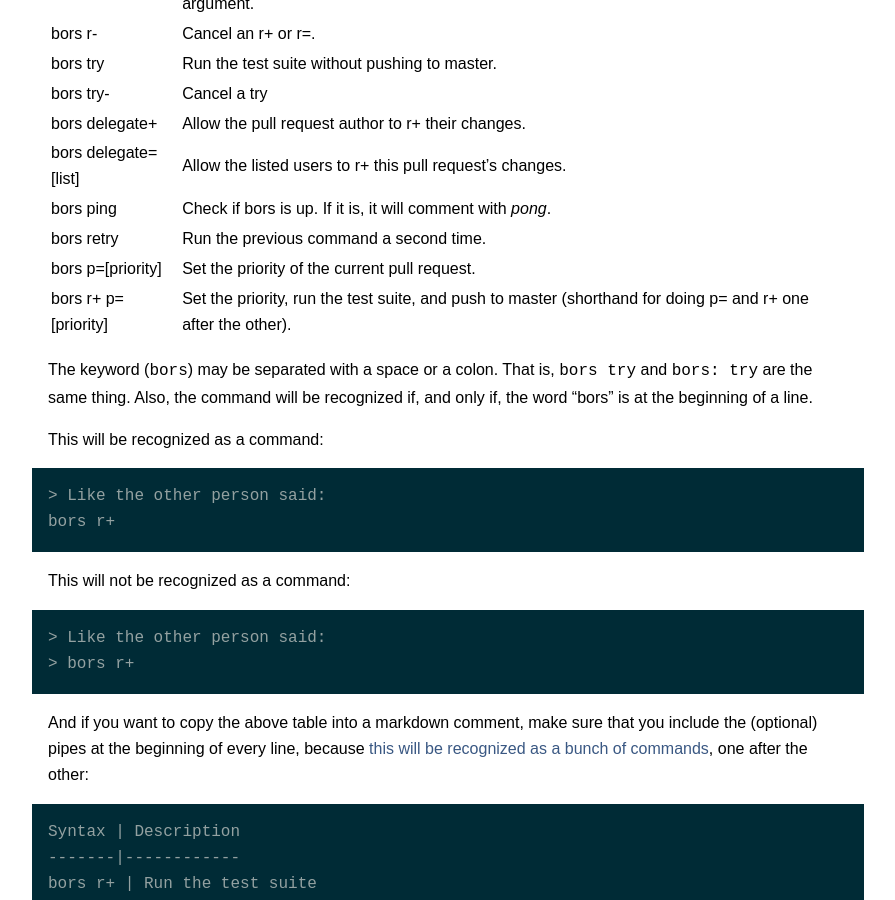
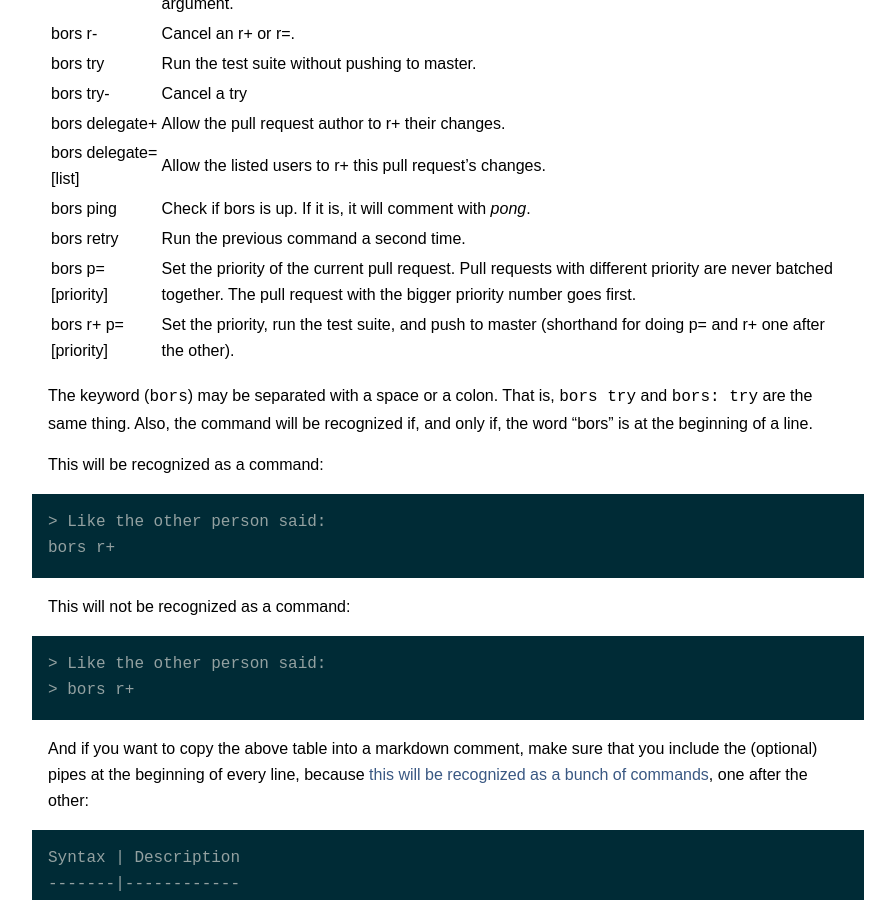
Before and after one commit to bors-ng/bors-ng.github.io, a Jekyll site: the page built from _documentation/reference.md, in a window 1280 px wide and 900 px high, scrolled down 357 px. Shown: the whole window, without its empty margins (192-1087 px from the left). Built offline with Jekyll 4.4.1, drawn with Linux system fonts in a browser that asks for light colours.

Commit message:
Add priority descriptions
Closes bors-ng/bors-ng#595

```diff
--- a/_documentation/reference.md
+++ b/_documentation/reference.md
@@ -22,7 +22,7 @@ description: All of the commands and configuration options supported by bors-ng
 | bors delegate=[list] | Allow the listed users to r+ this pull request's changes.
 | bors ping | Check if bors is up. If it is, it will comment with _pong_.
 | bors retry | Run the previous command a second time.
-| bors p=[priority] | Set the priority of the current pull request.
+| bors p=[priority] | Set the priority of the current pull request. Pull requests with different priority are never batched together. The pull request with the bigger priority number goes first.
 | bors r+ p=[priority] | Set the priority, run the test suite, and push to master (shorthand for doing p= and r+ one after the other).
 
 The keyword (`bors`) may be separated with a space or a colon. That is, `bors try` and `bors: try` are the same thing.
```
